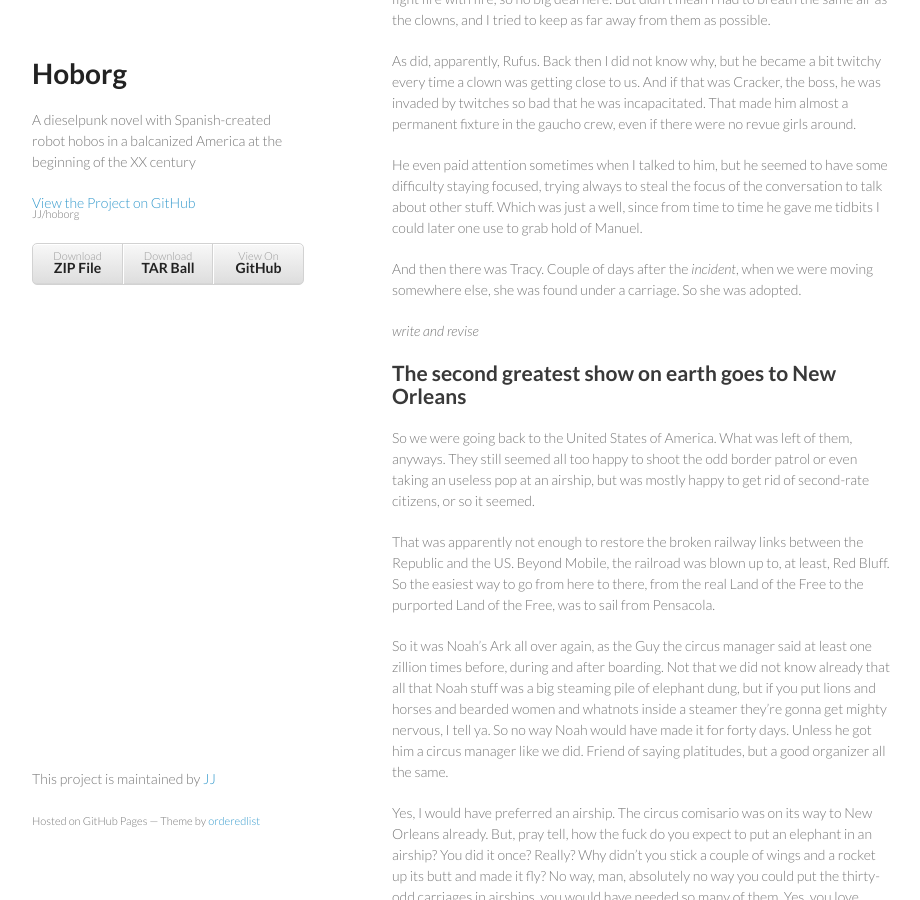
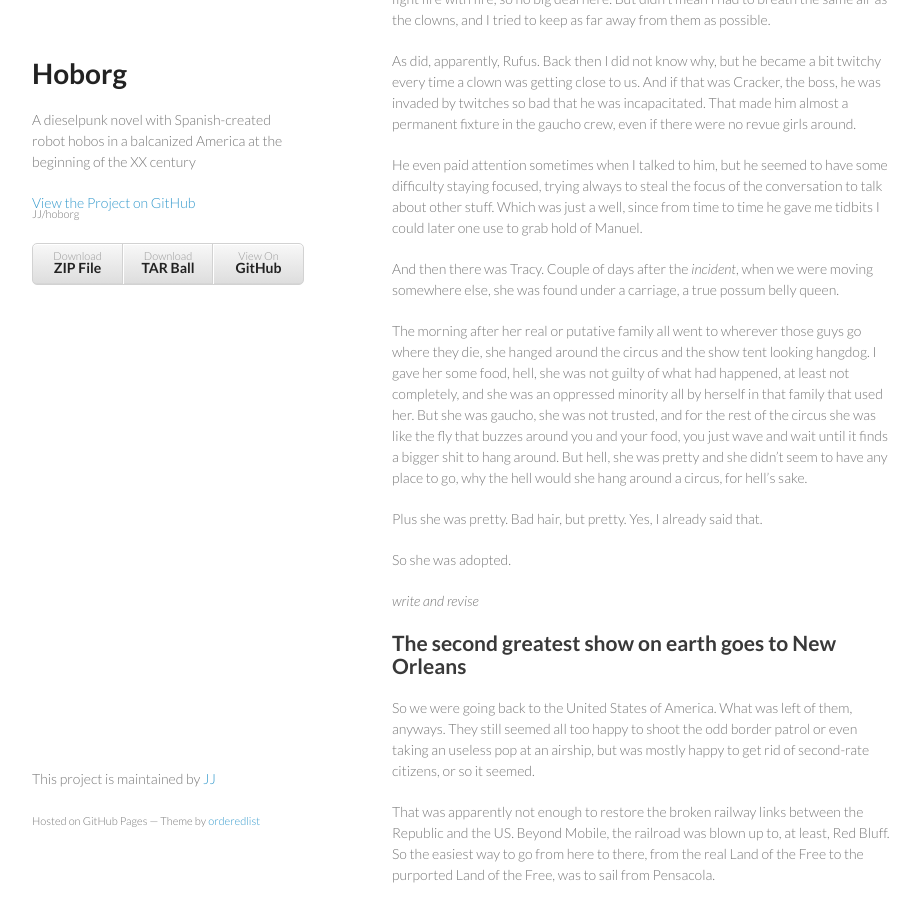
Before and after one commit to JJ/hoborg, a Jekyll site: the page built from text/text.md, in a window 1280 px wide and 900 px high, scrolled down 27316 px. Shown: the whole window, without its empty margins (178-1098 px from the left). Built offline with Jekyll 4.4.1, drawn with Linux system fonts in a browser that asks for light colours; some of the changed text lies outside the part shown.

Commit message:
Sync text/text.md from master to gh-pages

```diff
--- a/text/text.md
+++ b/text/text.md
@@ -1520,8 +1520,23 @@ well, since from time to time he gave me tidbits I could later one use
 to grab hold of Manuel.
 
 And then there was Tracy. Couple of days after the *incident*, when we
-were moving somewhere else, she was found under a carriage. So she was
-adopted.
+were moving somewhere else, she was found under a carriage, a true
+possum belly queen.
+
+The morning after her real or putative family all went to wherever
+those guys go where they die, she hanged around the circus and the
+show tent looking hangdog. I gave her some food, hell, she was not
+guilty of what had happened, at least not completely, and she was an
+oppressed minority all by herself in that family that used her. But
+she was gaucho, she was not trusted, and for the rest of the circus
+she was like the fly that buzzes around you and your food, you just
+wave and wait until it finds a bigger shit to hang around. But hell,
+she was pretty and she didn't seem to have any place to go, why the
+hell would she hang around a circus, for hell's sake.
+
+Plus she was pretty. Bad hair, but pretty. Yes, I already said that.
+
+So she was adopted.
 
 *write and revise*
 
```
Also changed, not shown: other parts of text/text.md (+1 -1 lines).
